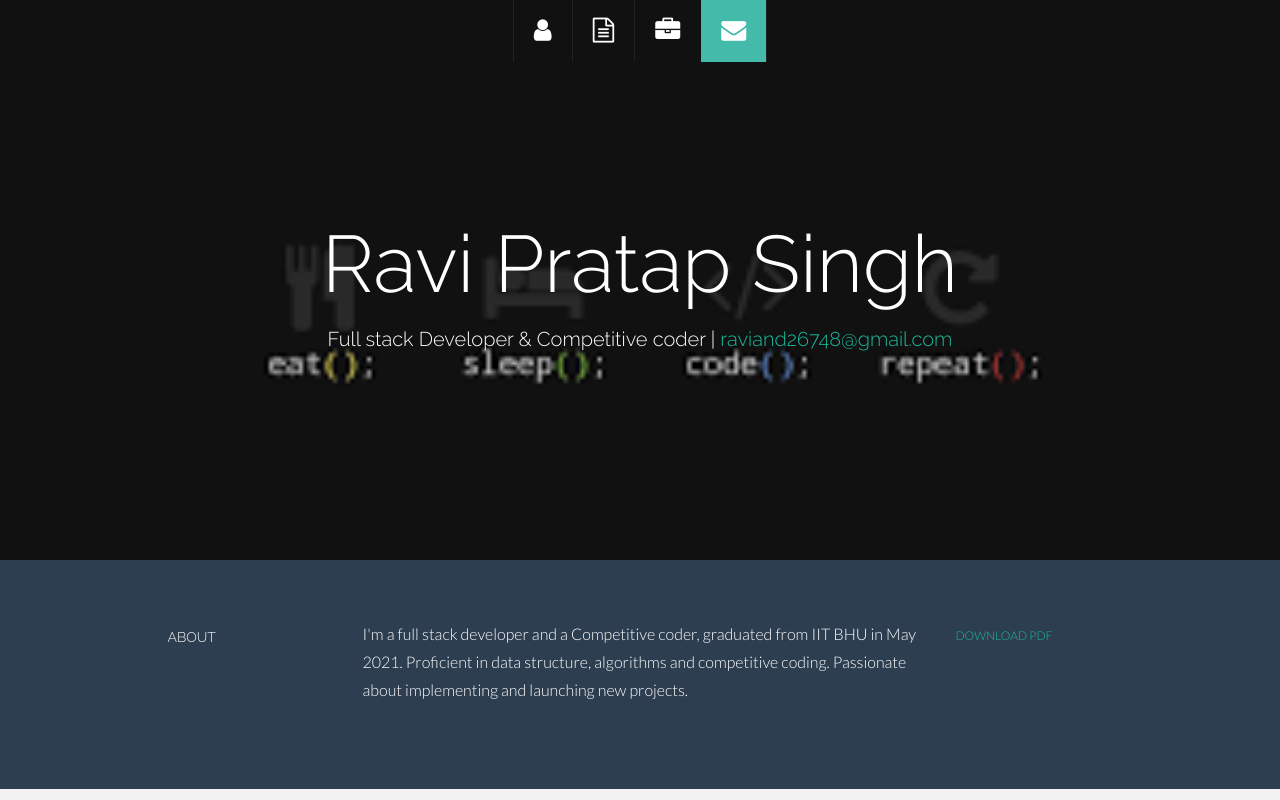
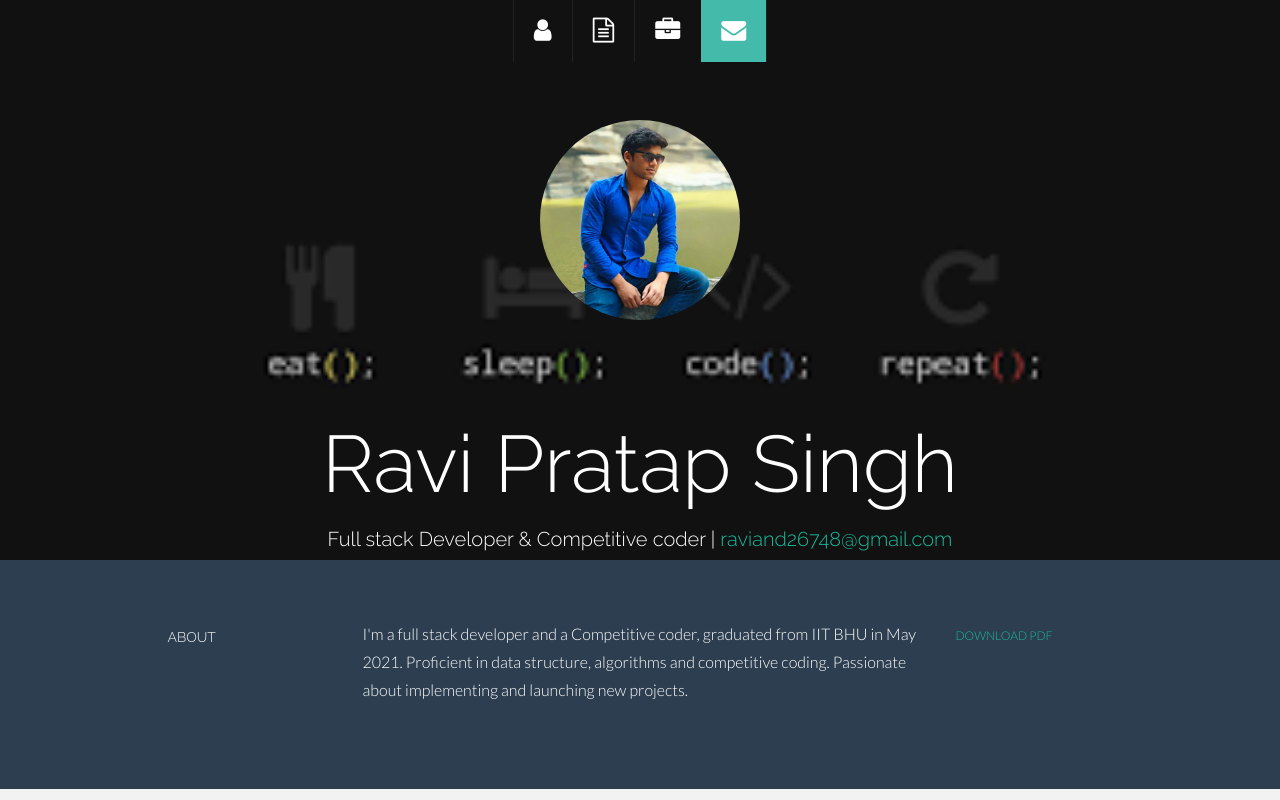
Before and after one commit to ravirps/Ravi-Portfolio, a website: page public/index.html in a window 1280 px wide. Shown: the top 800 px of the page. Drawn offline with nearby package versions, Linux system fonts and the light colour scheme.

Commit message:
added picture

```diff
--- a/public/css/style.css
+++ b/public/css/style.css
@@ -14,7 +14,13 @@ body {
   -webkit-font-smoothing: antialiased;
   -webkit-overflow-scrolling: touch;
 }
-
+.dp{
+  height: 200px;
+  width: 200px;
+  border-radius: 50%;
+  position: relative;
+  top: -80px;
+}
 /* breathing animation */
 .breathing-button {
   width: 270px;
--- a/public/index.html
+++ b/public/index.html
@@ -70,7 +70,9 @@
   <!--/ #section-topbar -->
 
   <div id="headerwrap">
+    <img class="dp" src="img/ravidp.jpg">
     <div class="container">
+      <!-- <img class="dp" src="img/port01.jpg"> -->
       <div class="row centered">
         <div class="col-lg-12" >
           <h1 >Ravi Pratap Singh</h1>
```
Also changed, not shown: public/img/ravidp.jpg (added).
